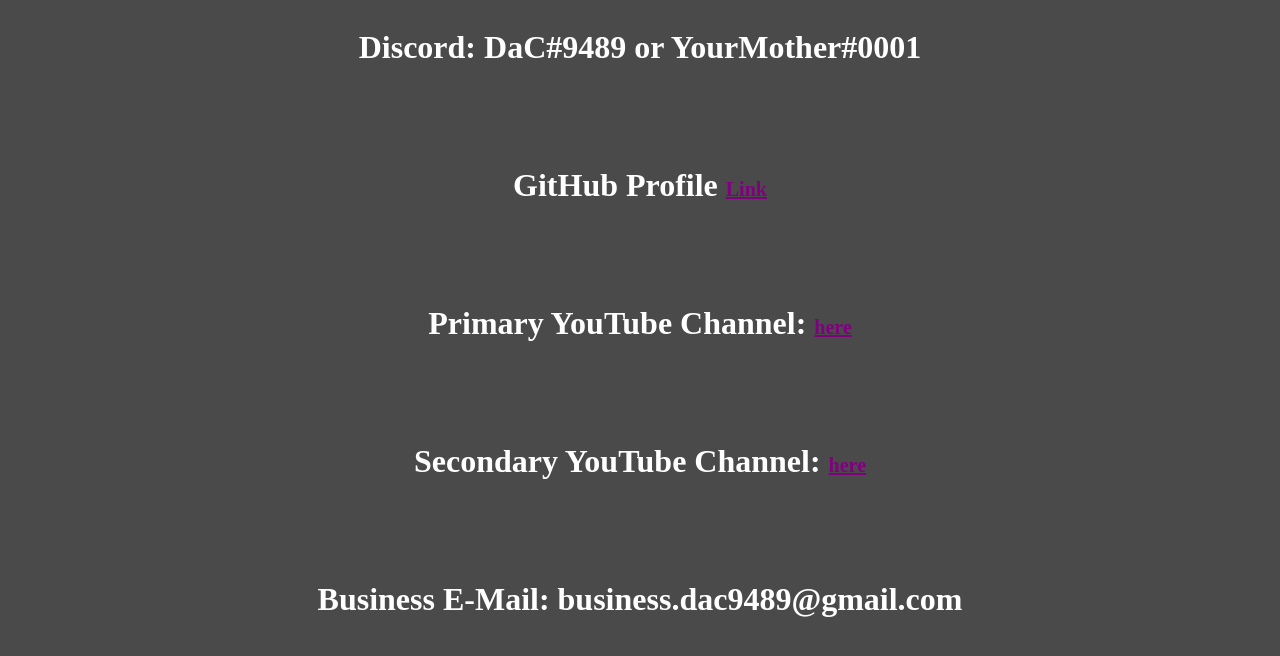
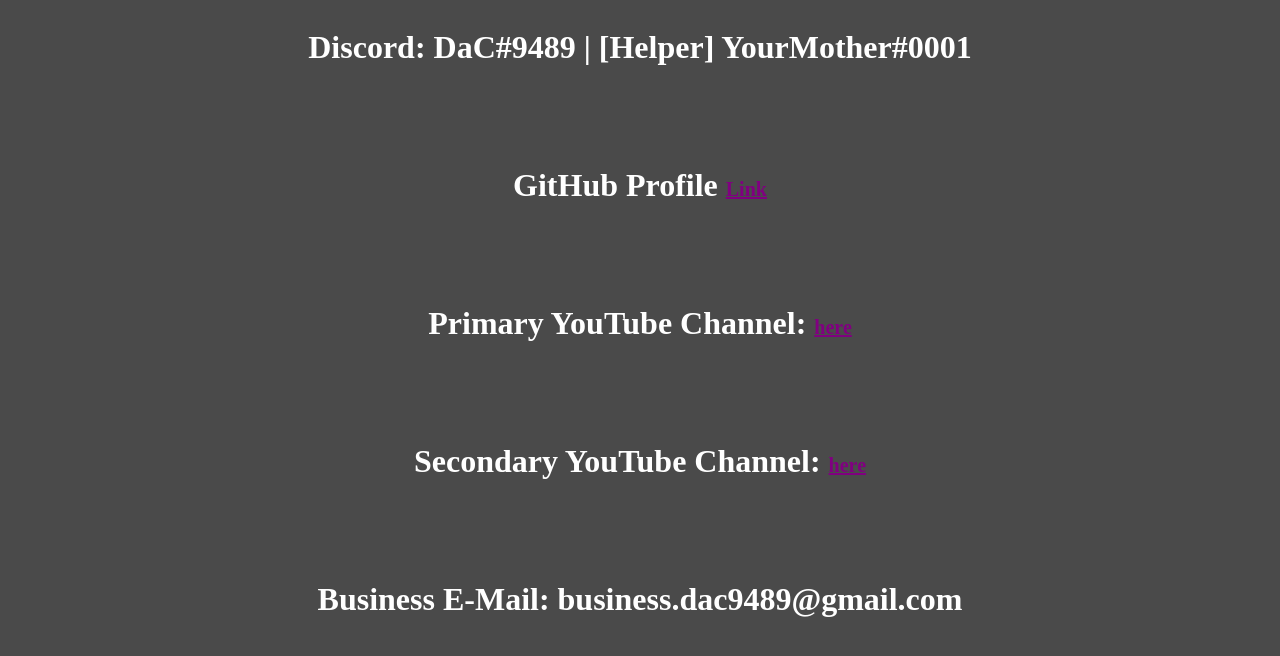
Before and after one commit to DaC9489/0, a plain HTML site: page used/contact.html in a window 1280 px wide. Shown: the part 244-900 px from the top of the page. Drawn offline with Linux system fonts and the light colour scheme.

Commit message:
Update contact.html

```diff
--- a/used/contact.html
+++ b/used/contact.html
@@ -34,7 +34,7 @@
         <center>Contact</center>
 
 
-  <center> <p>Discord: DaC#9489 or YourMother#0001</p><br>
+  <center> <p>Discord: DaC#9489 | [Helper] YourMother#0001</p><br>
   <p>GitHub Profile <a href="https://github.com/DaC9489">Link</a></p><br>
   <p>Primary YouTube Channel: <a href="https://youtube.com/channel/UCgdSEtOgoN6IwowLvv9ubrA"> here </a> </p> <br>
   <p>Secondary YouTube Channel: <a href="https://www.youtube.com/watch?v=dQw4w9WgXcQ"> here </a> </p><br>
```
